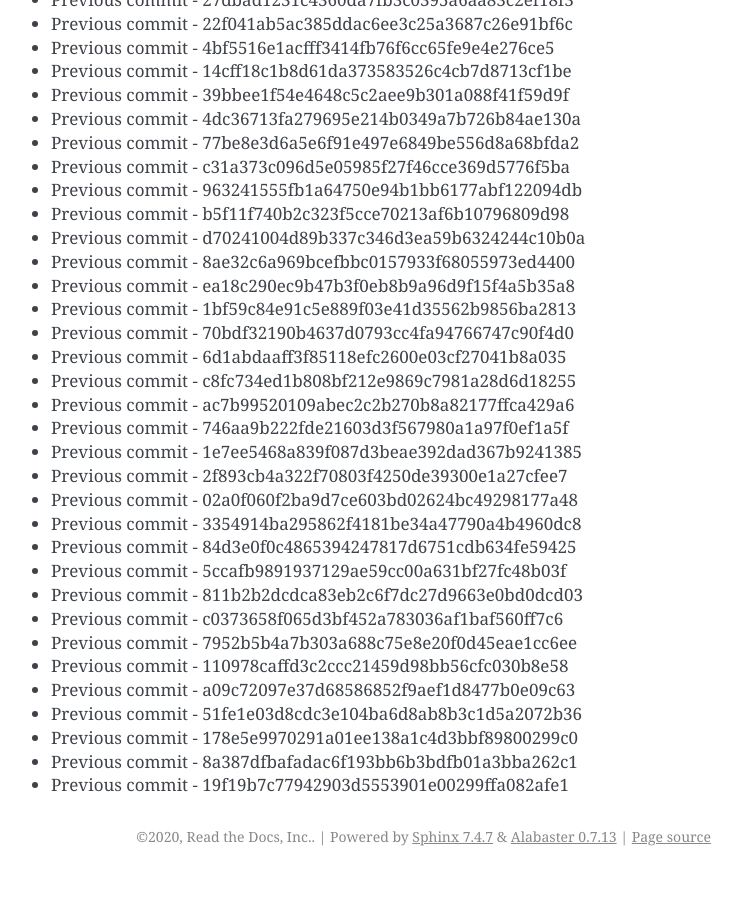
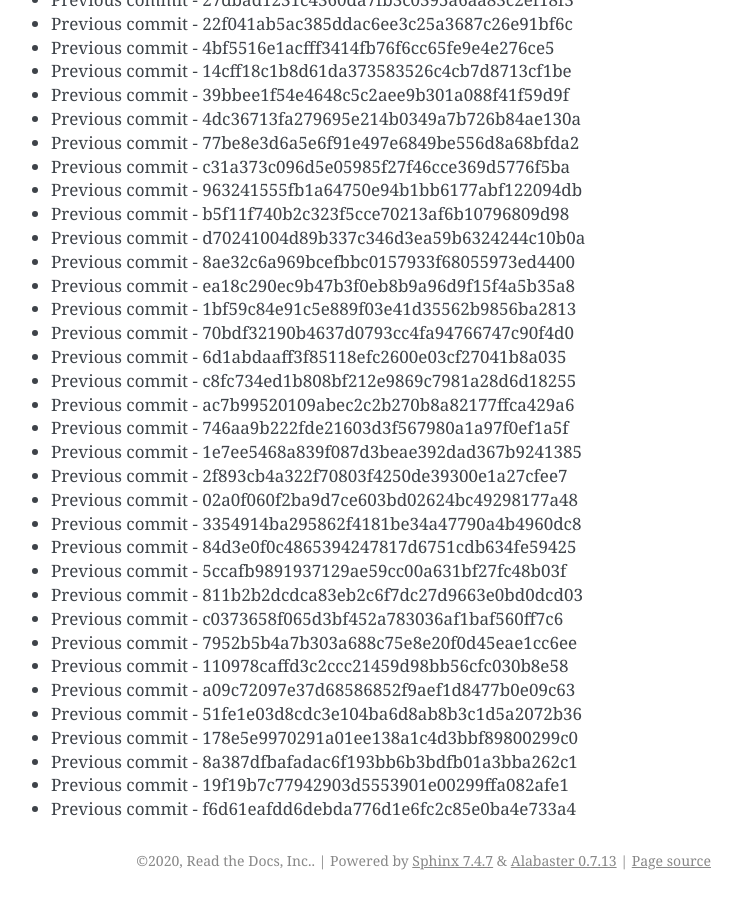
Before and after one commit to readthedocs/rtd-git-stresstest, a Sphinx documentation site: the page built from docs/updates.rst, in a window 1280 px wide and 900 px high, scrolled down 11959 px. Shown: the whole window, without its empty margins (399-1141 px from the left). Built offline with Sphinx 7.4.7, drawn with Linux system fonts in a browser that asks for light colours; before the commit the page ends 12835 px from its top, so only the background shows below that.

Commit message:
Generating commit from previous: f6d61eafdd6debda776d1e6fc2c85e0ba4e733a4

```diff
--- a/docs/updates.rst
+++ b/docs/updates.rst
@@ -534,3 +534,4 @@ It can be tested for any performance characteristics.
 * Previous commit - 178e5e9970291a01ee138a1c4d3bbf89800299c0
 * Previous commit - 8a387dfbafadac6f193bb6b3bdfb01a3bba262c1
 * Previous commit - 19f19b7c77942903d5553901e00299ffa082afe1
+* Previous commit - f6d61eafdd6debda776d1e6fc2c85e0ba4e733a4
```
